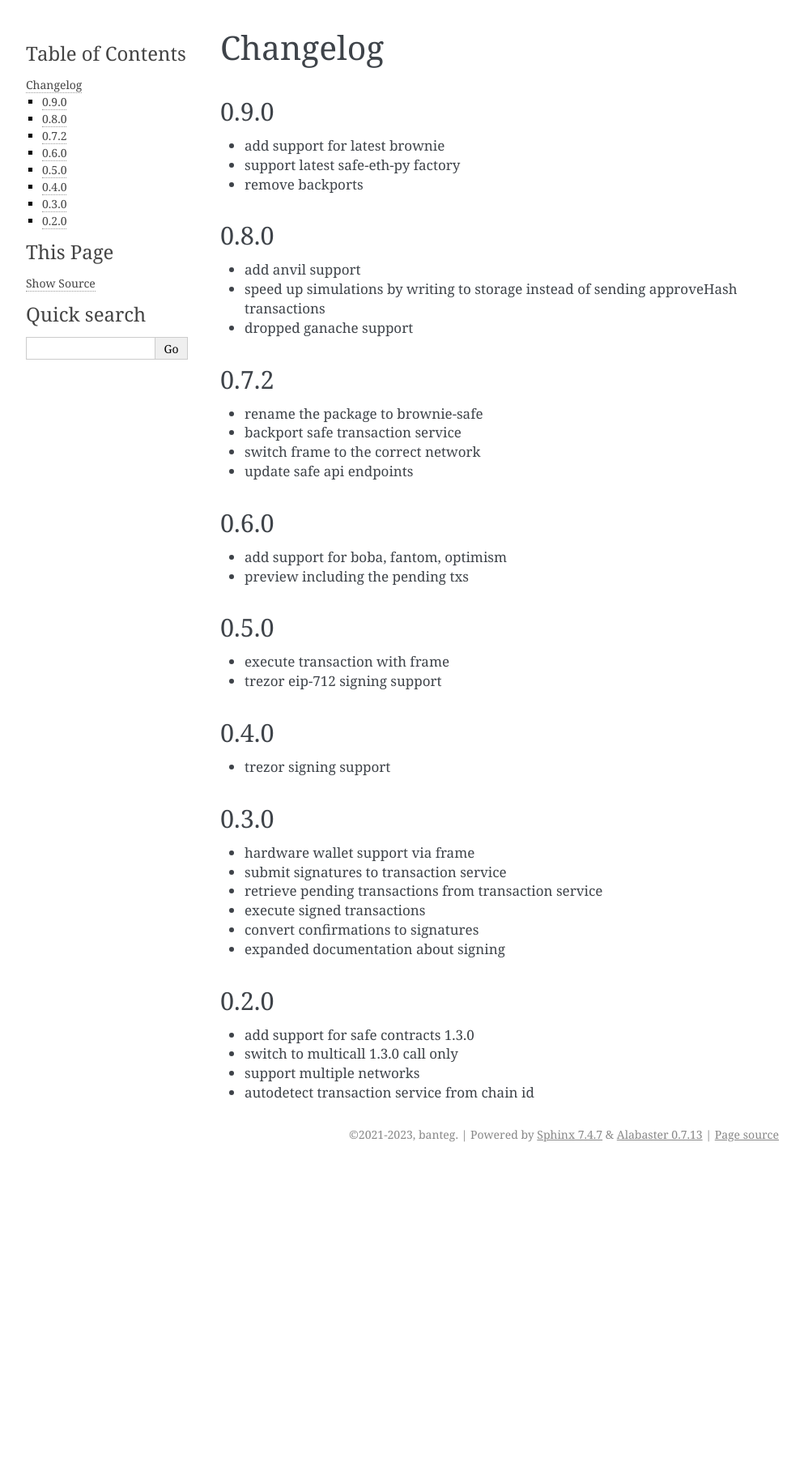
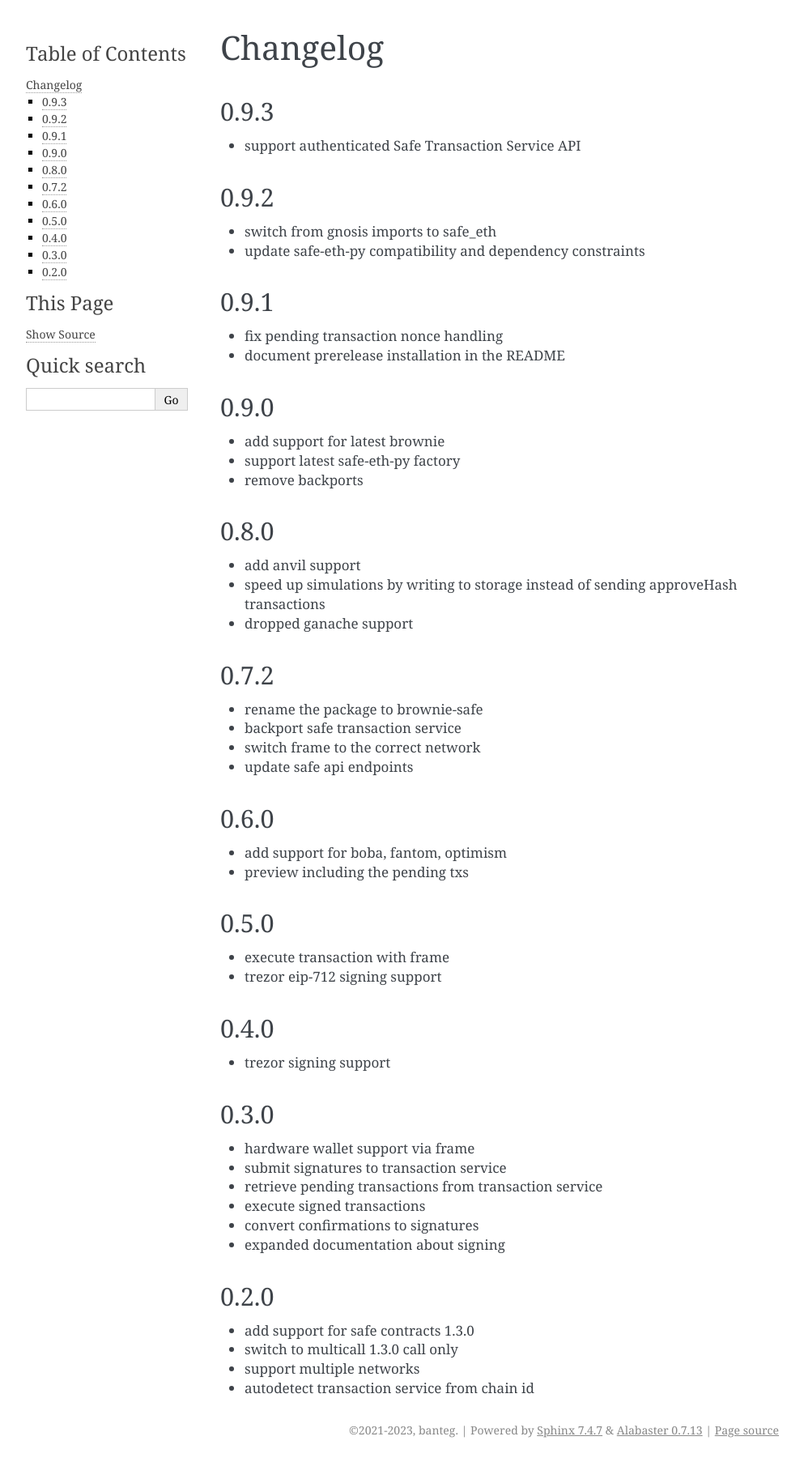
Before and after one commit to banteg/brownie-safe, a Sphinx documentation site: the page built from docs/changelog.rst, in a window 1280 px wide. Shown: the whole page at 81% size, without its empty margins (148-1141 px from the left). Built offline with Sphinx 7.4.7, drawn with Linux system fonts in a browser that asks for light colours; before the commit the page ends 1440 px from its top, so only the background shows below that.

Commit message:
chore: release 0.9.3

```diff
--- a/docs/changelog.rst
+++ b/docs/changelog.rst
@@ -1,5 +1,22 @@
 Changelog
 =========
+
+0.9.3
+-----
+
+- support authenticated Safe Transaction Service API
+
+0.9.2
+-----
+
+- switch from gnosis imports to safe_eth
+- update safe-eth-py compatibility and dependency constraints
+
+0.9.1
+-----
+
+- fix pending transaction nonce handling
+- document prerelease installation in the README
 
 0.9.0
 -----
--- a/docs/conf.py
+++ b/docs/conf.py
@@ -22,7 +22,7 @@ copyright = '2021-2023, banteg'
 author = 'banteg'
 
 # The full version, including alpha/beta/rc tags
-release = '0.7.2'
+release = '0.9.3'
 
 
 # -- General configuration ---------------------------------------------------
--- a/pyproject.toml
+++ b/pyproject.toml
@@ -1,6 +1,6 @@
 [tool.poetry]
 name = "brownie-safe"
-version = "0.9.2"
+version = "0.9.3"
 description = "Build complex Gnosis Safe transactions and safely preview them in a forked environment."
 authors = ["banteg"]
 license = "MIT"
```
